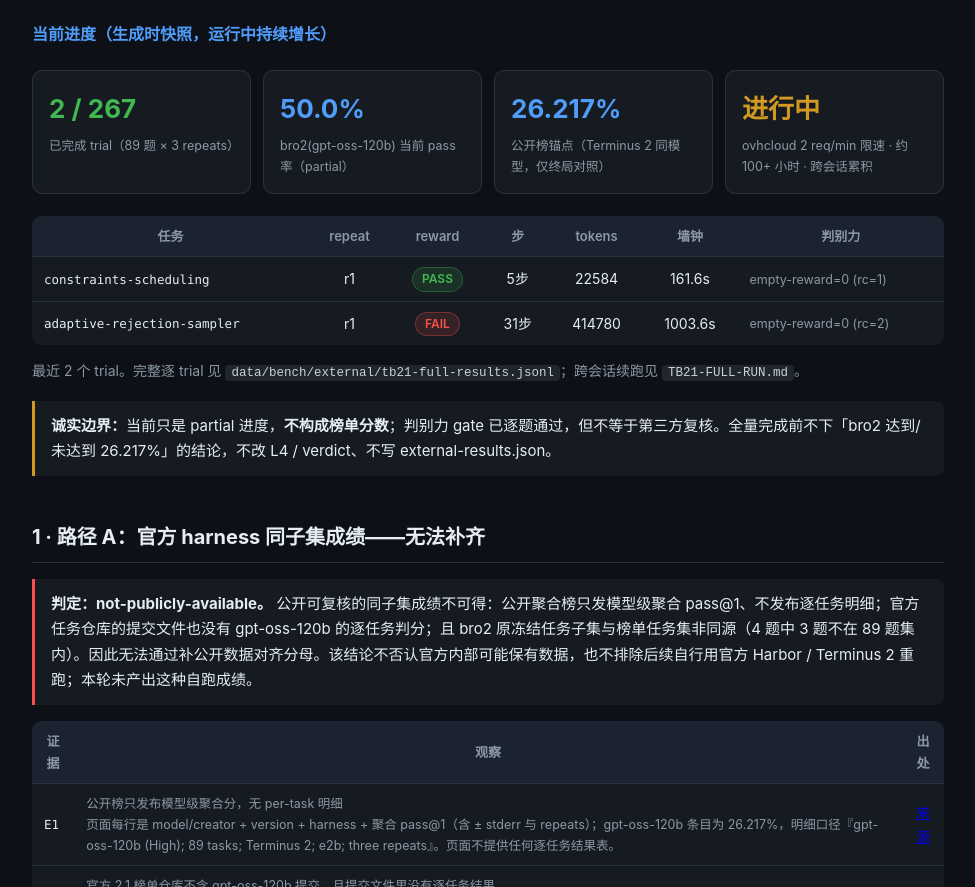
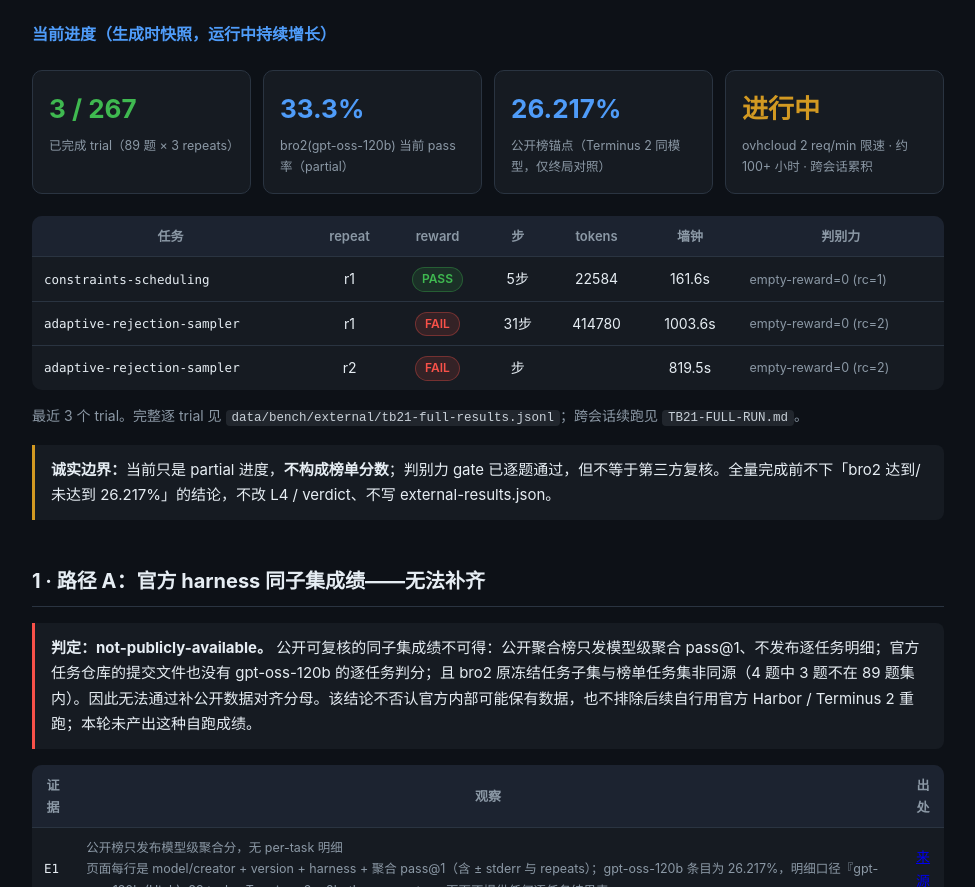
Before and after one commit to moda1216/bro2, a website: page docs/CORE-REPORT.html in a window 1280 px wide. Shown: the part 1914-2801 px from the top of the page, without its empty margins (152-1127 px from the left). Drawn offline with Linux system fonts and the light colour scheme.

Commit message:
measure(progress): 全量读数入库第3条（adaptive-r2 reward=0，bro2_rc=255 真实判定）+ 报告刷新 3/267

```diff
--- a/docs/CORE-REPORT.html
+++ b/docs/CORE-REPORT.html
@@ -81,13 +81,13 @@ ul{margin:8px 0;padding-left:22px}li{margin:5px 0}.foot{margin-top:44px;padding-
 
 <h3>当前进度（生成时快照，运行中持续增长）</h3>
 <div class="kpis">
-<div class="kpi"><div class="n g">2 / 267</div><div class="l">已完成 trial（89 题 × 3 repeats）</div></div>
-<div class="kpi"><div class="n">50.0%</div><div class="l">bro2(gpt-oss-120b) 当前 pass 率（partial）</div></div>
+<div class="kpi"><div class="n g">3 / 267</div><div class="l">已完成 trial（89 题 × 3 repeats）</div></div>
+<div class="kpi"><div class="n">33.3%</div><div class="l">bro2(gpt-oss-120b) 当前 pass 率（partial）</div></div>
 <div class="kpi"><div class="n dim">26.217%</div><div class="l">公开榜锚点（Terminus 2 同模型，仅终局对照）</div></div>
 <div class="kpi"><div class="n w">进行中</div><div class="l">ovhcloud 2 req/min 限速 · 约 100+ 小时 · 跨会话累积</div></div>
 </div>
-<table><tr><th>任务</th><th>repeat</th><th>reward</th><th>步</th><th>tokens</th><th>墙钟</th><th>判别力</th></tr><tr><td class="k mono">constraints-scheduling</td><td>r1</td><td><span class="b ok">PASS</span></td><td>5步</td><td>22584</td><td>161.6s</td><td class="dim">empty-reward=0 (rc=1)</td></tr><tr><td class="k mono">adaptive-rejection-sampler</td><td>r1</td><td><span class="b no">FAIL</span></td><td>31步</td><td>414780</td><td>1003.6s</td><td class="dim">empty-reward=0 (rc=2)</td></tr></table>
-<p class="sub">最近 2 个 trial。完整逐 trial 见 <code>data/bench/external/tb21-full-results.jsonl</code>；跨会话续跑见 <code>TB21-FULL-RUN.md</code>。</p>
+<table><tr><th>任务</th><th>repeat</th><th>reward</th><th>步</th><th>tokens</th><th>墙钟</th><th>判别力</th></tr><tr><td class="k mono">constraints-scheduling</td><td>r1</td><td><span class="b ok">PASS</span></td><td>5步</td><td>22584</td><td>161.6s</td><td class="dim">empty-reward=0 (rc=1)</td></tr><tr><td class="k mono">adaptive-rejection-sampler</td><td>r1</td><td><span class="b no">FAIL</span></td><td>31步</td><td>414780</td><td>1003.6s</td><td class="dim">empty-reward=0 (rc=2)</td></tr><tr><td class="k mono">adaptive-rejection-sampler</td><td>r2</td><td><span class="b no">FAIL</span></td><td>步</td><td></td><td>819.5s</td><td class="dim">empty-reward=0 (rc=2)</td></tr></table>
+<p class="sub">最近 3 个 trial。完整逐 trial 见 <code>data/bench/external/tb21-full-results.jsonl</code>；跨会话续跑见 <code>TB21-FULL-RUN.md</code>。</p>
 <div class="callout warn"><b>诚实边界：</b>当前只是 partial 进度，<b>不构成榜单分数</b>；判别力 gate 已逐题通过，但不等于第三方复核。全量完成前不下「bro2 达到/未达到 26.217%」的结论，不改 L4 / verdict、不写 external-results.json。</div>
 
 <h2>1 · 路径 A：官方 harness 同子集成绩——无法补齐</h2>
```
Also changed, not shown: 1 other file.
